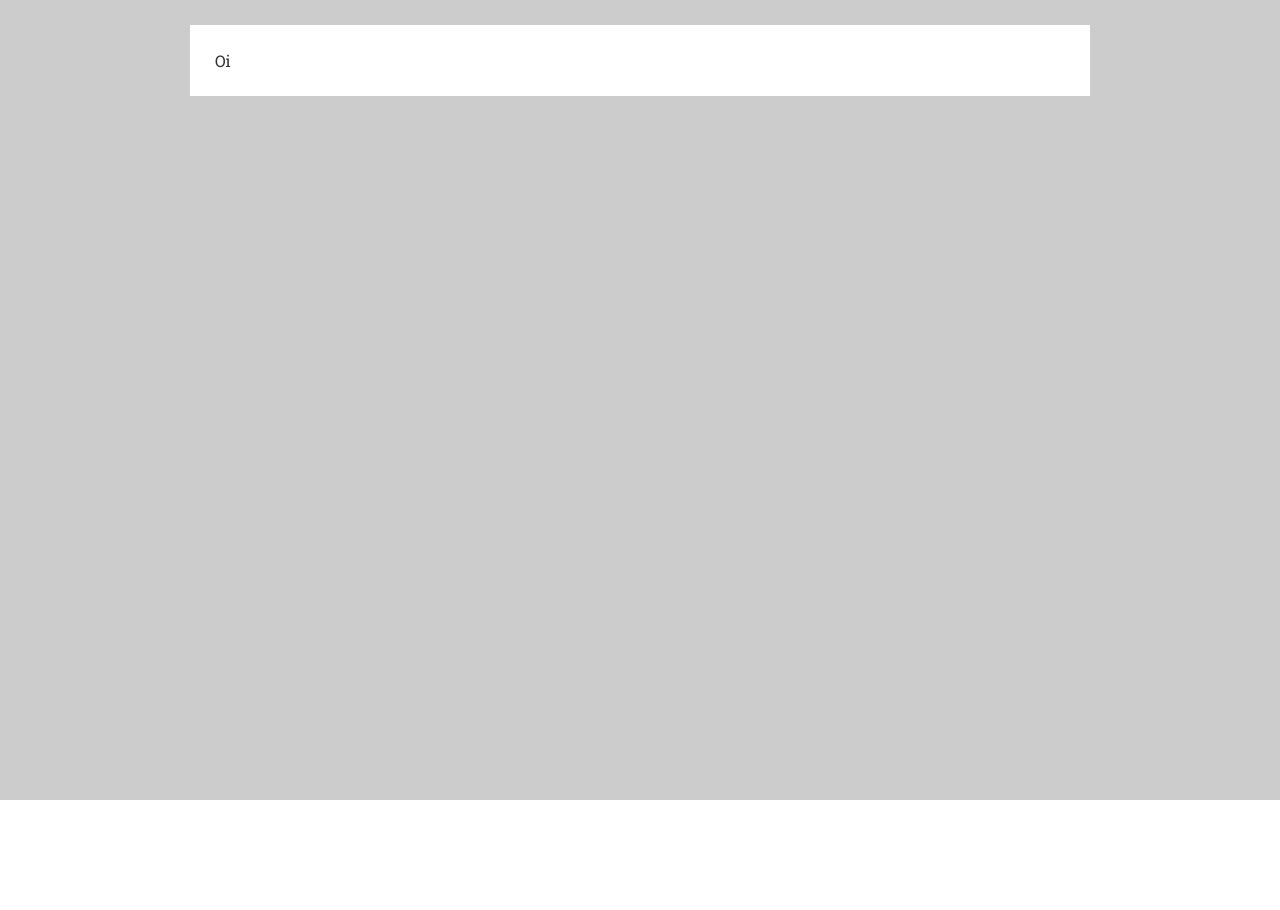
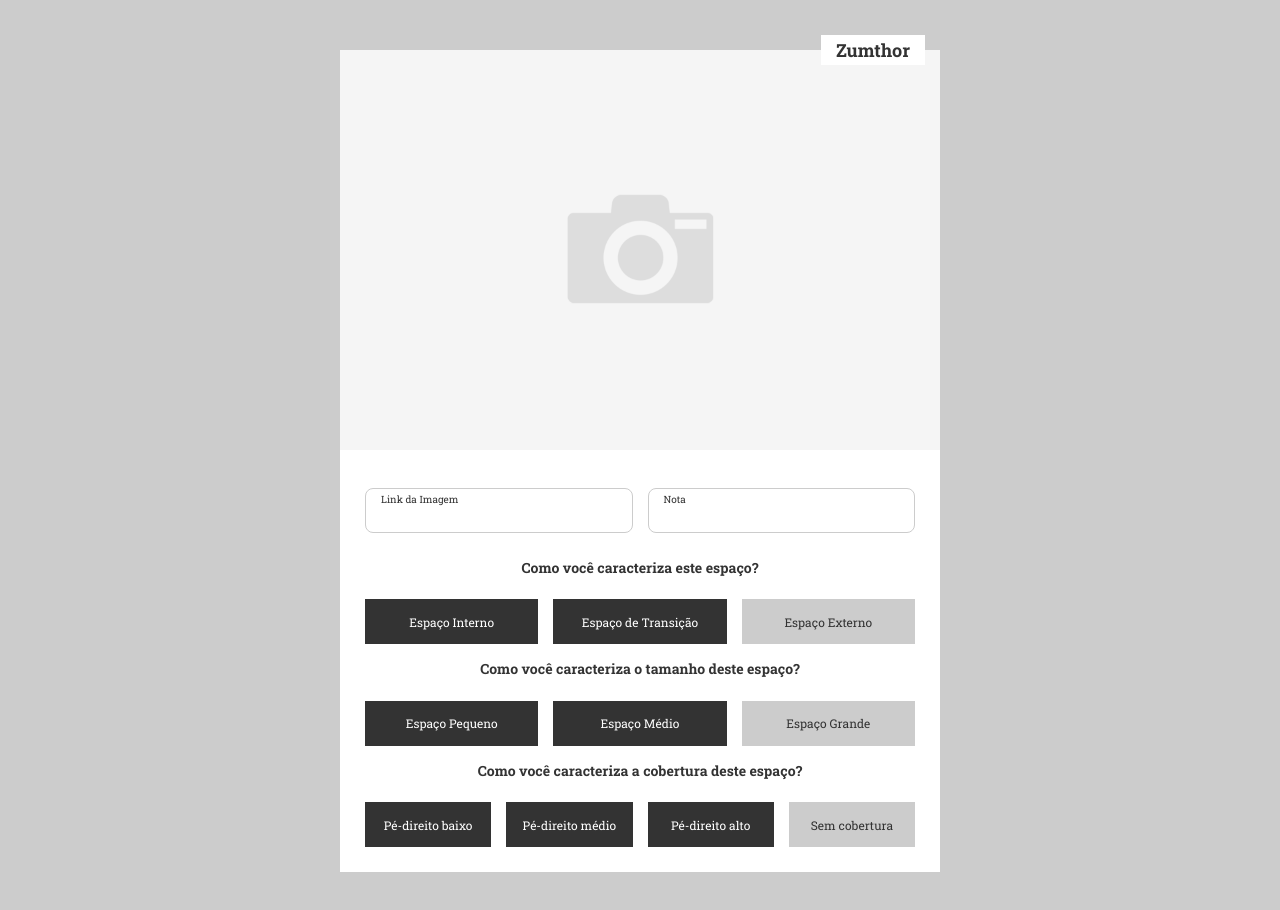
Before and after one commit to fischerafael/zumthor-frontend, a Next.js app: page /dashboard/reference in a window 1280 px wide. Shown: the top 910 px of the page. Before the commit the page ends 800 px from the top, so only its background shows below. Built offline with nearby package versions, Linux system fonts and the light colour scheme.

Commit message:
feat: started new reference form

```diff
--- a/pages/dashboard/index.tsx
+++ b/pages/dashboard/index.tsx
@@ -20,10 +20,12 @@ const Dashboard = () => {
         <PageContainer>
           <Nav isDashboard={true}/>
           <ProjectList
+            link='dashboard/reference'
             title='Referências'
             projects={projects}
           />
           <ProjectList
+            link='dashboard/project'
             title='Projetos'
             projects={projects}
           />
--- a/pages/dashboard/reference/index.tsx
+++ b/pages/dashboard/reference/index.tsx
@@ -1,13 +1,84 @@
 import React from 'react'
 import styled from 'styled-components'
+import FeatureButton from '../../../src/components/FeatureButton'
+import InputFieldGroup from '../../../src/components/InputFieldGroup'
+import Logo from '../../../src/components/Logo'
 
 import { PageContainer } from '../../../src/styles/page'
 
-const NewReference = () => {
+interface IReferenceProps {
+    thumbnail: string
+}
+
+const NewReference: React.FC<IReferenceProps> = ({ thumbnail }) => {
     return (
         <FormPageContainer>
             <FormPageContent>
-                Oi
+                <FormPageBack>
+                    <Logo link='../dashboard'/>
+                </FormPageBack>
+                <FormPageImage
+                    src={thumbnail ?
+                        thumbnail :
+                        '/default-image.gif'
+                    }
+                />
+                <FormPageInputsContainer>
+                    <TwoColumnsInputContainer>
+                        <InputFieldGroup
+                            inputId='thumbnail'
+                            inputTitle='Link da Imagem'
+                            inputType='text'
+                        />
+                        <InputFieldGroup
+                            inputId='score'
+                            inputTitle='Nota'
+                            inputType='number'
+                        />
+                    </TwoColumnsInputContainer>
+
+                    <SubTitle>Como você caracteriza este espaço?</SubTitle>
+                    <ThreeColumnsInputContainer>
+                        <FeatureButton isSet={1}>
+                            Espaço Interno
+                        </FeatureButton>
+                        <FeatureButton isSet={1}>
+                            Espaço de Transição
+                        </FeatureButton>
+                        <FeatureButton isSet={0}>
+                            Espaço Externo
+                        </FeatureButton>
+                    </ThreeColumnsInputContainer>
+
+                    <SubTitle>Como você caracteriza o tamanho deste espaço?</SubTitle>
+                    <ThreeColumnsInputContainer>
+                        <FeatureButton isSet={1}>
+                            Espaço Pequeno
+                        </FeatureButton>
+                        <FeatureButton isSet={1}>
+                            Espaço Médio
+                        </FeatureButton>
+                        <FeatureButton isSet={0}>
+                            Espaço Grande
+                        </FeatureButton>
+                    </ThreeColumnsInputContainer>
+
+                    <SubTitle>Como você caracteriza a cobertura deste espaço?</SubTitle>
+                    <FourColumnsInputContainer>
+                        <FeatureButton isSet={1}>
+                            Pé-direito baixo
+                        </FeatureButton>
+                        <FeatureButton isSet={1}>
+                            Pé-direito médio
+                        </FeatureButton>
+                        <FeatureButton isSet={1}>
+                            Pé-direito alto
+                        </FeatureButton>
+                        <FeatureButton isSet={0}>
+                            Sem cobertura
+                        </FeatureButton>
+                    </FourColumnsInputContainer>
+                </FormPageInputsContainer>
             </FormPageContent>
         </FormPageContainer>
     )
@@ -20,12 +91,65 @@ const FormPageContainer = styled(PageContainer)`
 `
 const FormPageContent = styled.div`
     background: white;
-    margin: 25px;
-    padding: 25px;
+    margin: 50px;
 
-    max-width: 900px;
+    max-width: 600px;
     width: 100%;
 
     display: flex;
     flex-direction: column;
+    align-items: center;
+
+    position: relative;
 `
+const FormPageBack = styled.div`
+    background: white;
+    height: 30px;
+    position: absolute;
+    top: -15px;
+    right: 15px;
+    padding: 0 15px;
+
+    display: flex;
+    align-items: center;
+    justify-content: center;
+`
+const FormPageImage = styled.img`
+    width: 100%;
+    height: 400px;
+    object-fit: cover;
+`
+const FormPageInputsContainer = styled.div`
+    width: 100%;
+    padding: 25px;
+
+    display: flex;
+    flex-direction: column;
+`
+const TwoColumnsInputContainer = styled.div`
+    width: 100%;
+    display: grid;
+    grid-template-columns: 1fr 1fr;
+    grid-gap: 15px;
+    margin-top: 7.5px;
+`
+const ThreeColumnsInputContainer = styled.div`
+    width: 100%;
+    display: grid;
+    grid-template-columns: 1fr 1fr 1fr;
+    grid-gap: 15px;
+    margin-top: 7.5px;
+`
+const FourColumnsInputContainer = styled.div`
+    width: 100%;
+    display: grid;
+    grid-template-columns: 1fr 1fr 1fr 1fr;
+    grid-gap: 15px;
+    margin-top: 7.5px;
+`
+const SubTitle = styled.h2`
+    margin: 15px;
+    text-align: center;
+
+    font-size: 14px;
+`
--- /dev/null
+++ b/src/components/FeatureButton/index.tsx
@@ -0,0 +1,44 @@
+import React from 'react'
+import styled from 'styled-components'
+import { Button } from '../../styles/button'
+
+interface IFeatureButton {
+    children: any,
+    isSet: number
+}
+
+const FeatureButton: React.FC<IFeatureButton> = ({ children, isSet }) => {
+
+    if (isSet === 1) return (
+        <FeatureButtonStyleActive>
+            {children}
+        </FeatureButtonStyleActive>
+    )
+
+    return (
+        <FeatureButtonStyleInactive>
+            {children}
+        </FeatureButtonStyleInactive>
+    )
+}
+
+export default FeatureButton
+
+const FeatureButtonStyleActive = styled(Button)`
+    background: #333;
+    color: white;
+    &:hover {
+        background: #333;
+        color:white;
+        font-weight: inherit;
+    }
+`
+const FeatureButtonStyleInactive = styled(Button)`
+    background: #ccc;
+    color: #333;
+    &:hover {
+        background: #ccc;
+        color: #333;
+        font-weight: inherit;
+    }
+`
--- a/src/components/Logo/index.tsx
+++ b/src/components/Logo/index.tsx
@@ -3,12 +3,13 @@ import React from 'react'
 import { LogoStyle, LogoStyleForm } from './styles'
 
 interface ILogo {
-    form?: boolean
+    form?: boolean,
+    link?: string
 }
 
-const Logo: React.FC<ILogo> = ({ form }) => {
+const Logo: React.FC<ILogo> = ({ form, link }) => {
     return (
-        <Link href='/'>
+        <Link href={link ? `${link}` : '/'}>
             {form ?
                 <LogoStyleForm>
                     Zumthor
```
Also changed, not shown: src/components/ProjectSlider/index.tsx (+9 -5 lines), public/default-image.gif (added).
